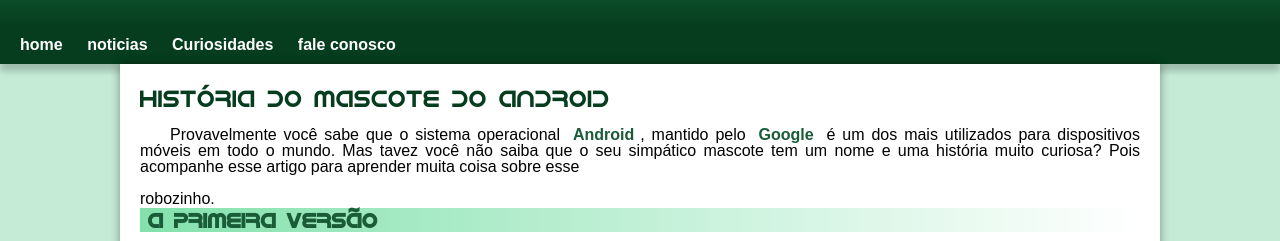
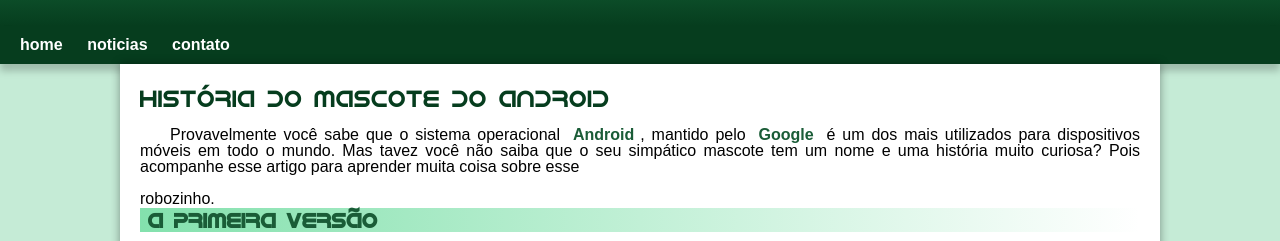
Before and after one commit to stun106/projetoandroid, a plain HTML site: page index.html in a window 1280 px wide. Shown: the part 164-405 px from the top of the page. Drawn offline with Linux system fonts and the light colour scheme.

Commit message:
simplificação na barra nav

```diff
--- a/index.html
+++ b/index.html
@@ -16,8 +16,7 @@
     <nav>
         <a href="#">home</a>
         <a href="#">noticias</a>
-        <a href="#">Curiosidades</a>
-        <a href="#">fale conosco</a>
+        <a href="#">contato</a>
     </nav>
     <main>
         <article>
```
